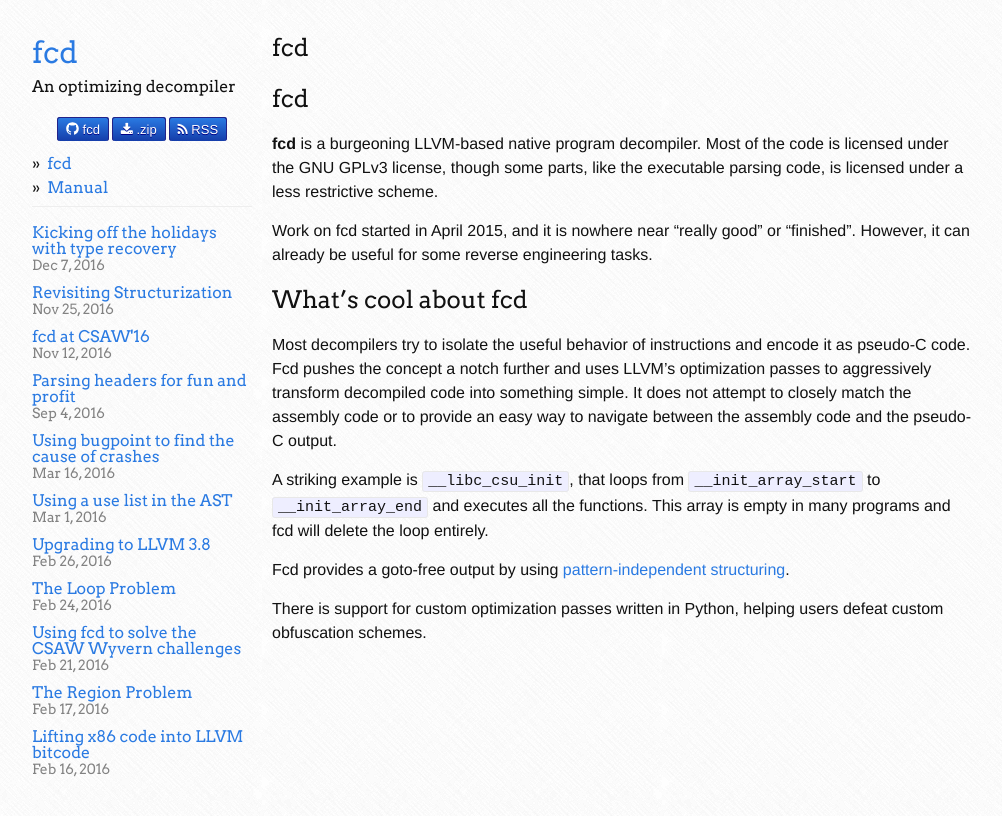
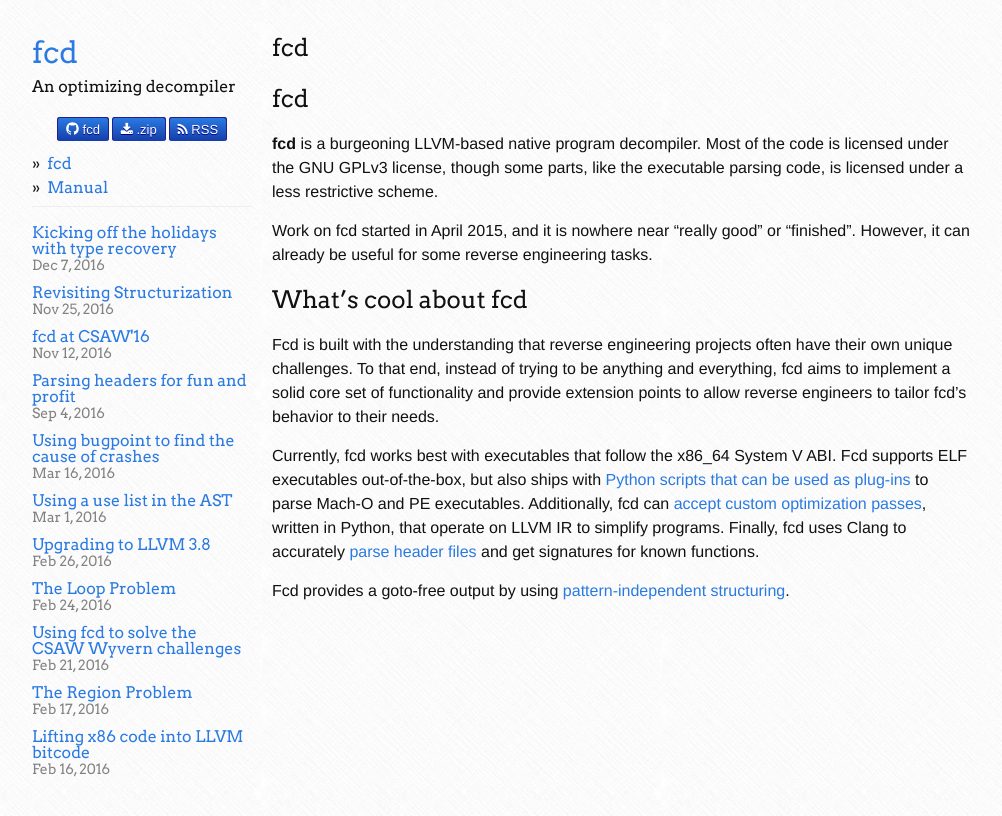
Before and after one commit to fay59/fcd, a Jekyll site: the page built from index.md, in a window 1280 px wide. Shown: the top 816 px of the page, without its empty margins (138-1140 px from the left). Built offline with Jekyll 4.4.1, drawn with Linux system fonts in a browser that asks for light colours; nearby versions of some CDN libraries; our own code applies the rules of GitHub Pages for plain Markdown files.

Commit message:
Update index with better description of fcd

```diff
--- a/index.md
+++ b/index.md
@@ -5,29 +5,19 @@
 
 # fcd
 
-**fcd** is a burgeoning LLVM-based native program decompiler. Most of the code
-is licensed under the GNU GPLv3 license, though some parts, like the executable
-parsing code, is licensed under a less restrictive scheme.
+**fcd** is a burgeoning LLVM-based native program decompiler. Most of the code is licensed under the GNU GPLv3 license, though some parts, like the executable parsing code, is licensed under a less restrictive scheme.
 
-Work on fcd started in April 2015, and it is nowhere near "really good" or
-"finished". However, it can already be useful for some reverse engineering
-tasks.
+Work on fcd started in April 2015, and it is nowhere near "really good" or "finished". However, it can already be useful for some reverse engineering tasks.
 
 # What's cool about fcd
 
-Most decompilers try to isolate the useful behavior of instructions and encode
-it as pseudo-C code. Fcd pushes the concept a notch further and uses LLVM's
-optimization passes to aggressively transform decompiled code into something
-simple. It does not attempt to closely match the assembly code or to provide an
-easy way to navigate between the assembly code and the pseudo-C output.
+Fcd is built with the understanding that reverse engineering projects often have their own unique challenges. To that end, instead of trying to be anything and everything, fcd aims to implement a solid core set of functionality and provide extension points to allow reverse engineers to tailor fcd's behavior to their needs.
 
-A striking example is `__libc_csu_init`, that loops from `__init_array_start` to
-`__init_array_end` and executes all the functions. This array is empty in many
-programs and fcd will delete the loop entirely.
+Currently, fcd works best with executables that follow the x86_64 System V ABI. Fcd supports ELF executables out-of-the-box, but also ships with [Python scripts that can be used as plug-ins][3] to parse Mach-O and PE executables. Additionally, fcd can [accept custom optimization passes][2], written in Python, that operate on LLVM IR to simplify programs. Finally, fcd uses Clang to accurately [parse header files][4] and get signatures for known functions.
 
 Fcd provides a goto-free output by using [pattern-independent structuring][1].
 
-There is support for custom optimization passes written in Python, helping users
-defeat custom obfuscation schemes.
-
   [1]: http://www.internetsociety.org/doc/no-more-gotos-decompilation-using-pattern-independent-control-flow-structuring-and-semantics
+  [2]: {{ site.baseurl }}{% post_url 2016-02-21-csaw-wyvern %}
+  [3]: {{ site.baseurl }}{% post_url 2016-11-12-csaw16 %}
+  [4]: {{ site.baseurl }}{% post_url 2016-09-04-parsing-headers %}
```
